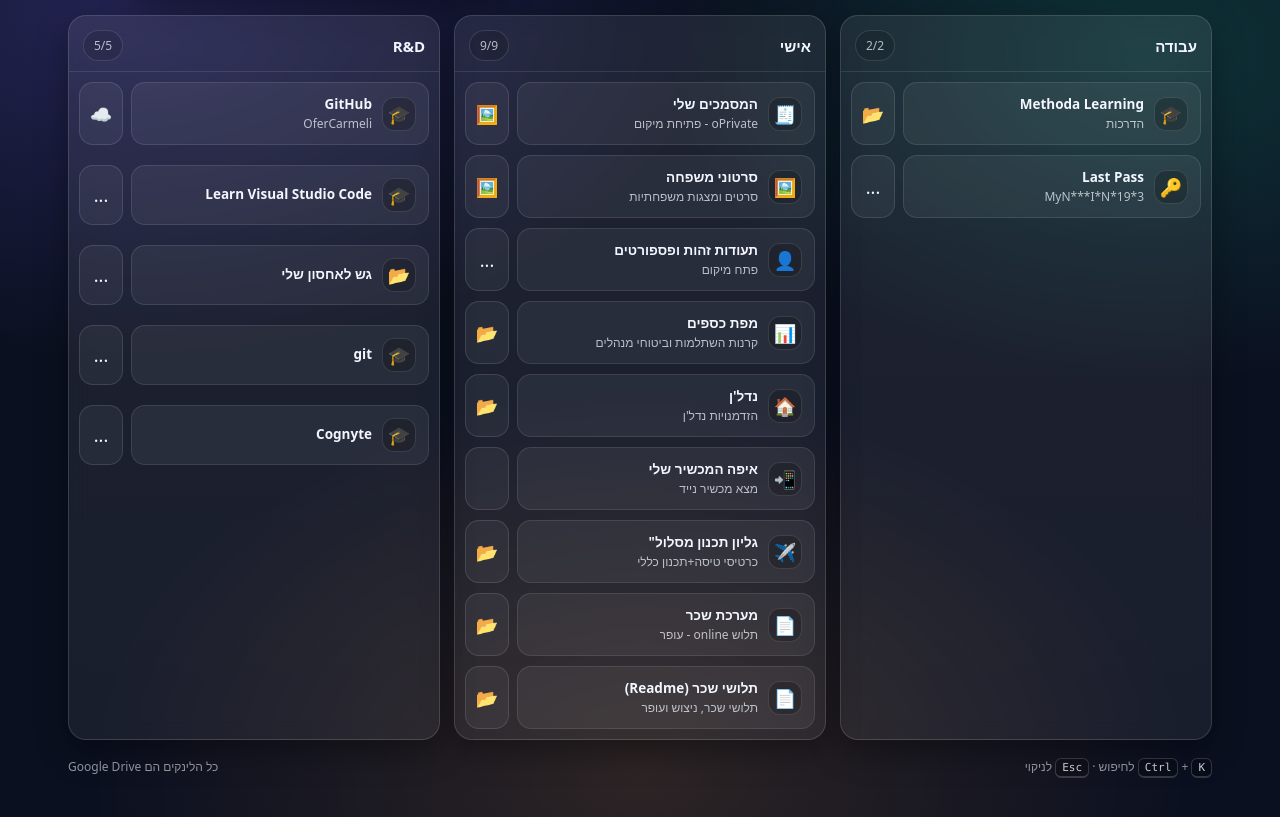
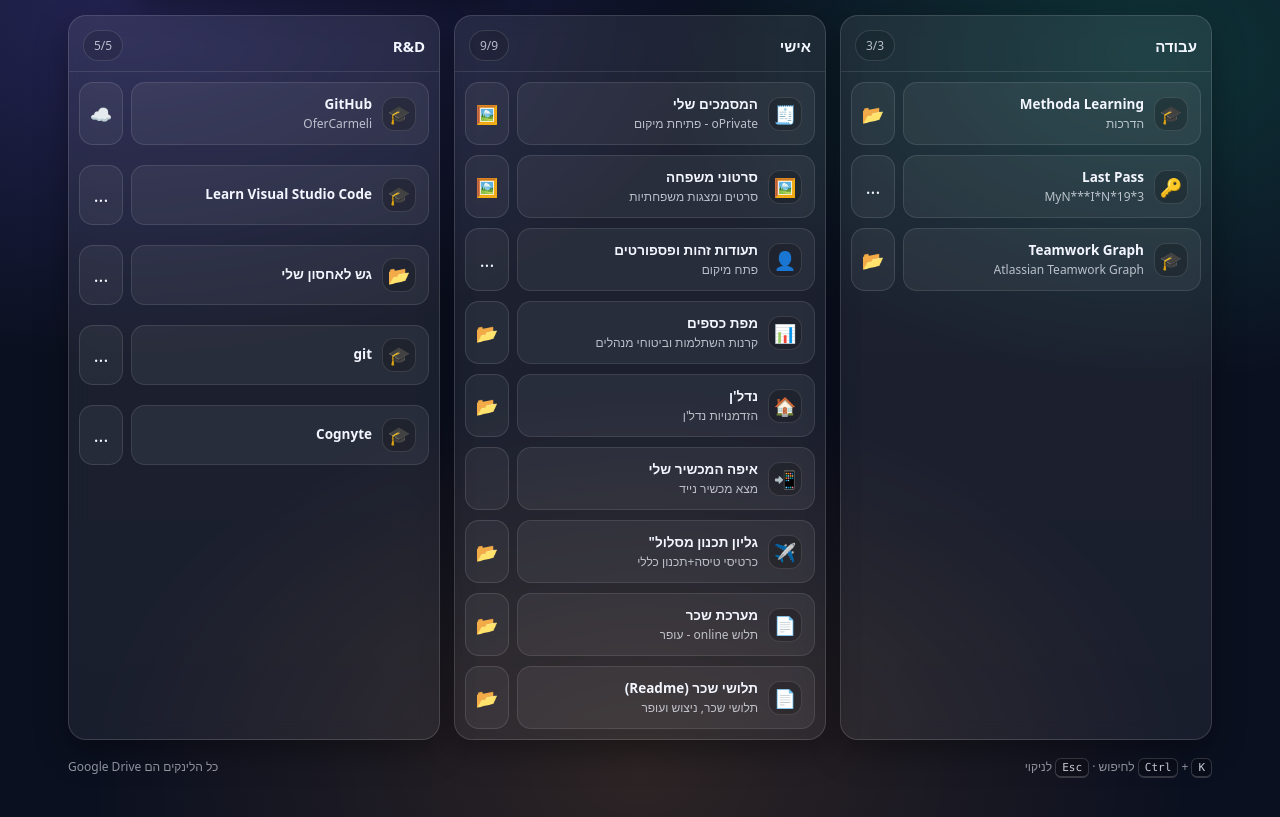
Before and after one commit to OferCarmeli/MyMenu, a plain HTML site: page index.html in a window 1280 px wide. Shown: the part 83-900 px from the top of the page. Drawn offline with Linux system fonts and the light colour scheme.

Commit message:
Update menu

```diff
--- a/index.html
+++ b/index.html
@@ -75,6 +75,27 @@
                        href="https://drive.google.com/drive/u/0/folders/1CPKVxHL26qOJa_Av-IEI0d0vXz2lqHGD"
                        target="_blank" rel="noopener"
                        title="PWD">...</a>
+                </div>
+
+                <!-- Teamwork Graph -->
+                <div class="item-row"
+                     data-name="Teamwork Graph"
+                     data-desc="Atlassian Teamwork Graph"
+                     data-tags="Atlassian Teamwork Graph">
+                    <a class="item main"
+                       href="https://teamworkgraph.com/"
+                       target="_blank" rel="noopener">
+                        <div class="icon">🎓</div>
+                        <div class="meta">
+                            <div class="name">Teamwork Graph</div>
+                            <div class="desc">Atlassian Teamwork Graph</div>
+                        </div>
+                    </a>
+
+                    <a class="open-path"
+                       href="https://learning.methoda.com/courses/rovo/"
+                       target="_blank" rel="noopener"
+                       title="hs0Imwl&m!IbOHg&!tLyT*nM">📂</a>
                 </div>
             </div>
     </article>
```
Lines whose indentation alone changed are shown as unchanged.
